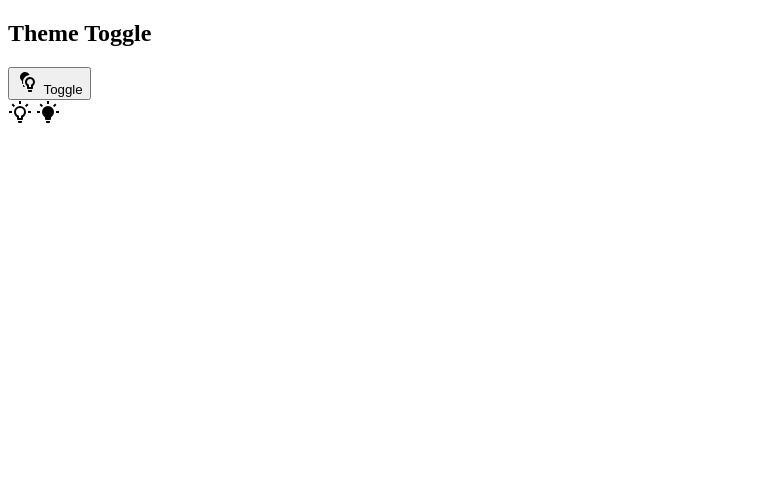
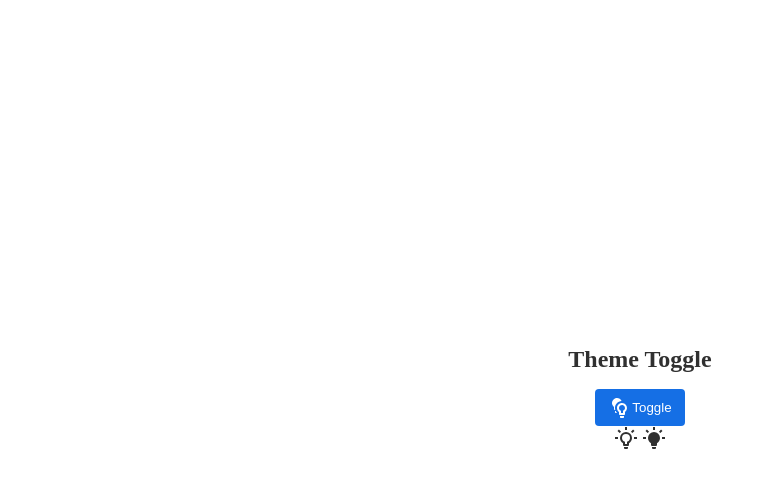
Before and after one commit to eobcre/light-dark-theme, a plain HTML site: page index.html in a window 1280 px wide. Shown: the whole page, without its empty margins (0-766 px from the left). Drawn offline with Linux system fonts and the light colour scheme.

Commit message:
script tag

```diff
--- a/index.html
+++ b/index.html
@@ -4,12 +4,14 @@
     <meta charset="UTF-8" />
     <meta http-equiv="X-UA-Compatible" content="IE=edge" />
     <meta name="viewport" content="width=device-width, initial-scale=1.0" />
+    <link rel="stylesheet" href="style.css" />
+    <script src="main.js" defer></script>
     <title>Light Dark Theme</title>
   </head>
   <body>
-    <h2>Theme Toggle</h2>
-    <button>
-      <svg style="width: 24px; height: 24px" viewBox="0 0 24 24">
+    <h2 class="title">Theme Toggle</h2>
+    <button class="toggle-button">
+      <svg class="icon" style="width: 24px; height: 24px" viewBox="0 0 24 24">
         <path
           fill="currentColor"
           d="M12 21C12 21.55 12.45 22 13 22H15C15.55 22 16 21.55 16 21V20H12M14 7C11.24 7 9 9.24 9 12C9 13.57 9.74 15.06 11 16V18C11 18.55 11.45 19 12 19H16C16.55 19 17 18.55 17 18V16C19.21 14.34 19.66 11.21 18 9C17.06 7.74 15.57 7 14 7M15 14.82V17H13V14.82C11.44 14.27 10.62 12.55 11.17 11C11.72 9.43 13.44 8.61 15 9.16C16.56 9.72 17.38 11.43 16.83 13C16.53 13.85 15.85 14.5 15 14.82M7.68 15H7V16C7 16.55 7.45 17 8 17H9V16.88C8.46 16.33 8 15.7 7.68 15M13.6 5C12.5 2.47 9.53 1.33 7 2.45S3.34 6.5 4.45 9.04C4.79 9.81 5.33 10.5 6 11V13C6 13.55 6.45 14 7 14H7.3C7.1 13.35 7 12.68 7 12C7 8.29 9.89 5.21 13.6 5Z"
@@ -18,16 +20,16 @@
       Toggle
     </button>
 
-    <div>
+    <div class="theme-container">
       <!-- Light -->
-      <svg style="width: 24px; height: 24px" viewBox="0 0 24 24">
+      <svg class="light" style="width: 24px; height: 24px" viewBox="0 0 24 24">
         <path
           fill="currentColor"
           d="M20,11H23V13H20V11M1,11H4V13H1V11M13,1V4H11V1H13M4.92,3.5L7.05,5.64L5.63,7.05L3.5,4.93L4.92,3.5M16.95,5.63L19.07,3.5L20.5,4.93L18.37,7.05L16.95,5.63M12,6A6,6 0 0,1 18,12C18,14.22 16.79,16.16 15,17.2V19A1,1 0 0,1 14,20H10A1,1 0 0,1 9,19V17.2C7.21,16.16 6,14.22 6,12A6,6 0 0,1 12,6M14,21V22A1,1 0 0,1 13,23H11A1,1 0 0,1 10,22V21H14M11,18H13V15.87C14.73,15.43 16,13.86 16,12A4,4 0 0,0 12,8A4,4 0 0,0 8,12C8,13.86 9.27,15.43 11,15.87V18Z"
         />
       </svg>
       <!-- Dark -->
-      <svg style="width: 24px; height: 24px" viewBox="0 0 24 24">
+      <svg class="dark" style="width: 24px; height: 24px" viewBox="0 0 24 24">
         <path
           fill="currentColor"
           d="M12,6A6,6 0 0,1 18,12C18,14.22 16.79,16.16 15,17.2V19A1,1 0 0,1 14,20H10A1,1 0 0,1 9,19V17.2C7.21,16.16 6,14.22 6,12A6,6 0 0,1 12,6M14,21V22A1,1 0 0,1 13,23H11A1,1 0 0,1 10,22V21H14M20,11H23V13H20V11M1,11H4V13H1V11M13,1V4H11V1H13M4.92,3.5L7.05,5.64L5.63,7.05L3.5,4.93L4.92,3.5M16.95,5.63L19.07,3.5L20.5,4.93L18.37,7.05L16.95,5.63Z"
```
